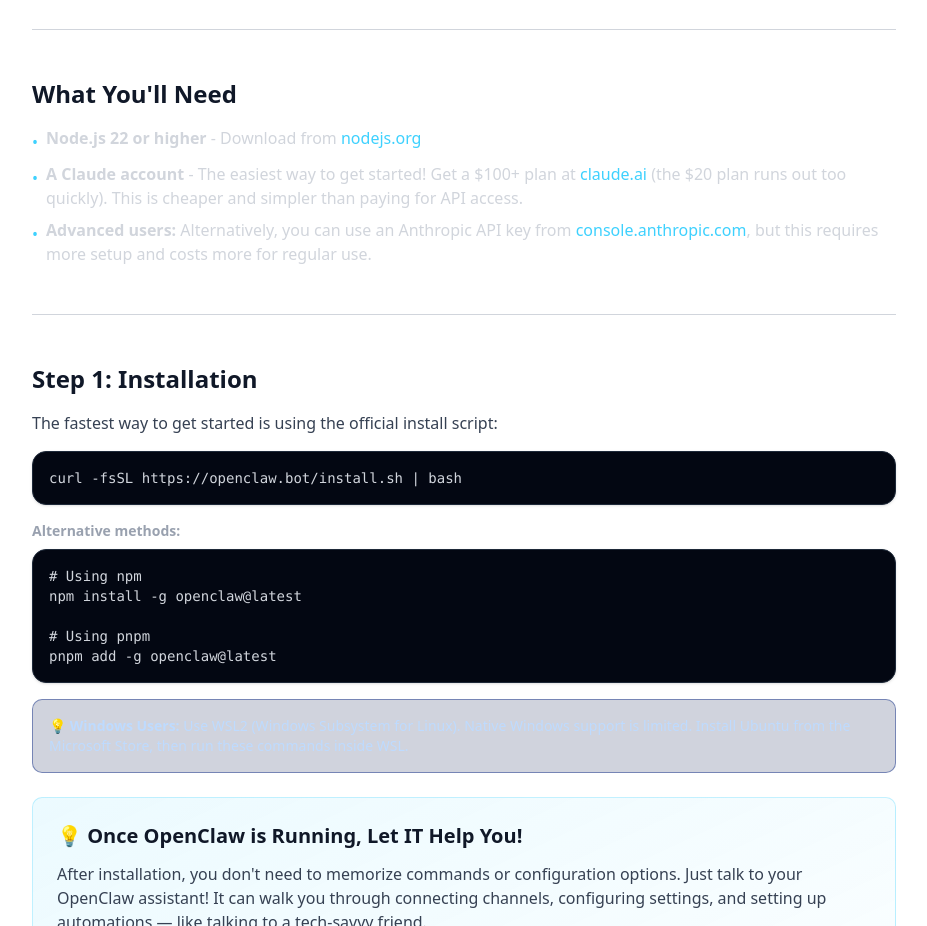
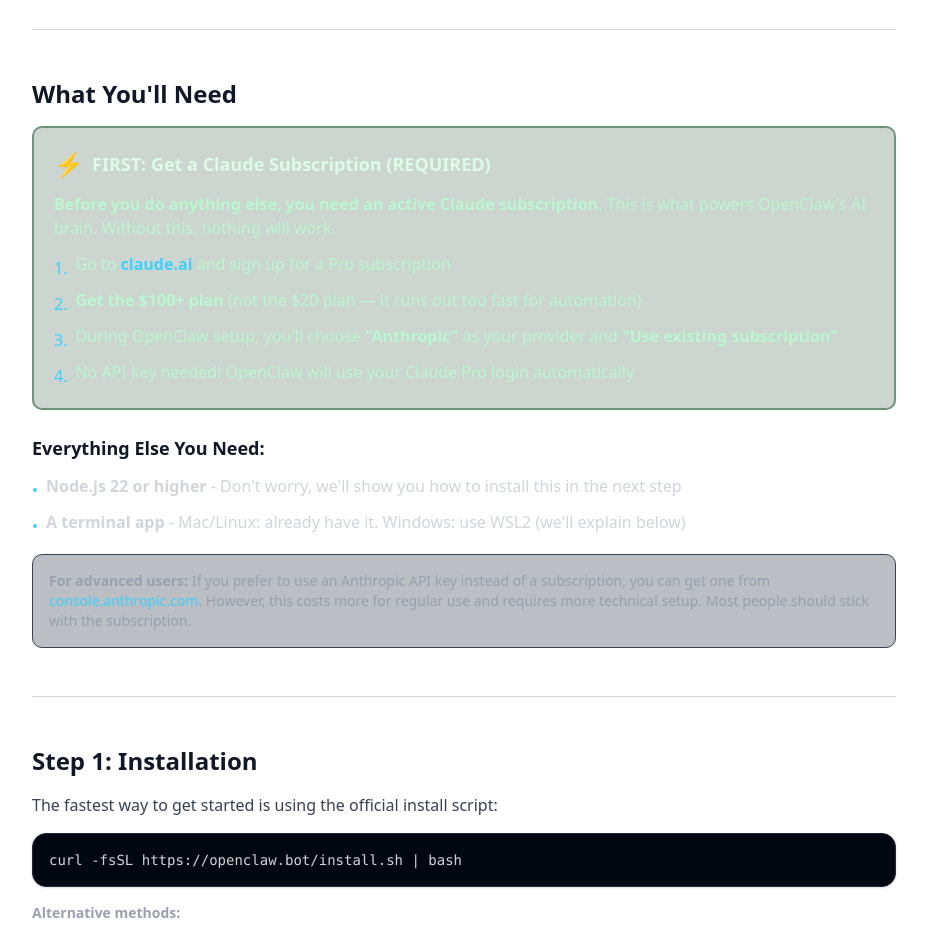
Before and after one commit to steviebuilds/stevie-builds-links, a Next.js app: page /openclaw in a window 1280 px wide. Shown: the part 1440-2366 px from the top of the page, without its empty margins (176-1103 px from the left). Built offline with nearby package versions, Linux system fonts and the light colour scheme.

Commit message:
Update docs to reflect system preference theme behavior

```diff
--- a/app/openclaw/page.tsx
+++ b/app/openclaw/page.tsx
@@ -150,20 +150,55 @@
       {/* Prerequisites */}
       <section className="mb-12">
         <h2 className="text-2xl font-bold mb-4 text-gray-900 dark:text-white">What You'll Need</h2>
+
+        <div className="mb-6 p-5 bg-green-950/20 border-2 border-green-900/50 rounded-lg">
+          <h3 className="font-bold text-lg mb-3 flex items-center gap-2 text-green-100">
+            <span className="text-2xl">⚡</span>
+            FIRST: Get a Claude Subscription (REQUIRED)
+          </h3>
+          <p className="text-green-200 mb-3">
+            <strong>Before you do anything else, you need an active Claude subscription.</strong> This is what powers OpenClaw's AI brain.
+            Without this, nothing will work.
+          </p>
+          <ul className="space-y-2 text-green-200">
+            <li className="flex items-start gap-2">
+              <span className="text-[#3ED1FE] mt-1">1.</span>
+              <span>Go to <a href="https://claude.ai/" target="_blank" rel="noopener noreferrer" className="text-[#3ED1FE] hover:underline font-semibold">claude.ai</a> and sign up for a Pro subscription</span>
+            </li>
+            <li className="flex items-start gap-2">
+              <span className="text-[#3ED1FE] mt-1">2.</span>
+              <span><strong>Get the $100+ plan</strong> (not the $20 plan — it runs out too fast for automation)</span>
+            </li>
+            <li className="flex items-start gap-2">
+              <span className="text-[#3ED1FE] mt-1">3.</span>
+              <span>During OpenClaw setup, you'll choose <strong>"Anthropic"</strong> as your provider and <strong>"Use existing subscription"</strong></span>
+            </li>
+            <li className="flex items-start gap-2">
+              <span className="text-[#3ED1FE] mt-1">4.</span>
+              <span>No API key needed! OpenClaw will use your Claude Pro login automatically</span>
+            </li>
+          </ul>
+        </div>
+
+        <h3 className="font-semibold mb-3 text-lg text-gray-900 dark:text-white">Everything Else You Need:</h3>
         <ul className="space-y-2 text-gray-300">
           <li className="flex items-start gap-2">
             <span className="text-[#3ED1FE] mt-1">•</span>
-            <span><strong>Node.js 22 or higher</strong> - Download from <a href="https://nodejs.org" target="_blank" rel="noopener noreferrer" className="text-[#3ED1FE] hover:underline">nodejs.org</a></span>
+            <span><strong>Node.js 22 or higher</strong> - Don't worry, we'll show you how to install this in the next step</span>
           </li>
           <li className="flex items-start gap-2">
             <span className="text-[#3ED1FE] mt-1">•</span>
-            <span><strong>A Claude account</strong> - The easiest way to get started! Get a $100+ plan at <a href="https://claude.ai/" target="_blank" rel="noopener noreferrer" className="text-[#3ED1FE] hover:underline">claude.ai</a> (the $20 plan runs out too quickly). This is cheaper and simpler than paying for API access.</span>
-          </li>
-          <li className="flex items-start gap-2">
-            <span className="text-[#3ED1FE] mt-1">•</span>
-            <span><strong>Advanced users:</strong> Alternatively, you can use an Anthropic API key from <a href="https://console.anthropic.com" target="_blank" rel="noopener noreferrer" className="text-[#3ED1FE] hover:underline">console.anthropic.com</a>, but this requires more setup and costs more for regular use.</span>
+            <span><strong>A terminal app</strong> - Mac/Linux: already have it. Windows: use WSL2 (we'll explain below)</span>
           </li>
         </ul>
+
+        <div className="mt-4 p-4 bg-gray-800/30 border border-gray-700 rounded-lg">
+          <p className="text-sm text-gray-400">
+            <strong>For advanced users:</strong> If you prefer to use an Anthropic API key instead of a subscription,
+            you can get one from <a href="https://console.anthropic.com" target="_blank" rel="noopener noreferrer" className="text-[#3ED1FE] hover:underline">console.anthropic.com</a>.
+            However, this costs more for regular use and requires more technical setup. Most people should stick with the subscription.
+          </p>
+        </div>
       </section>
 
       <Separator className="my-12 bg-gray-300 dark:bg-gray-800" />
```
Also changed, not shown: 2 other files (tests, documents, lock files or other folders).
